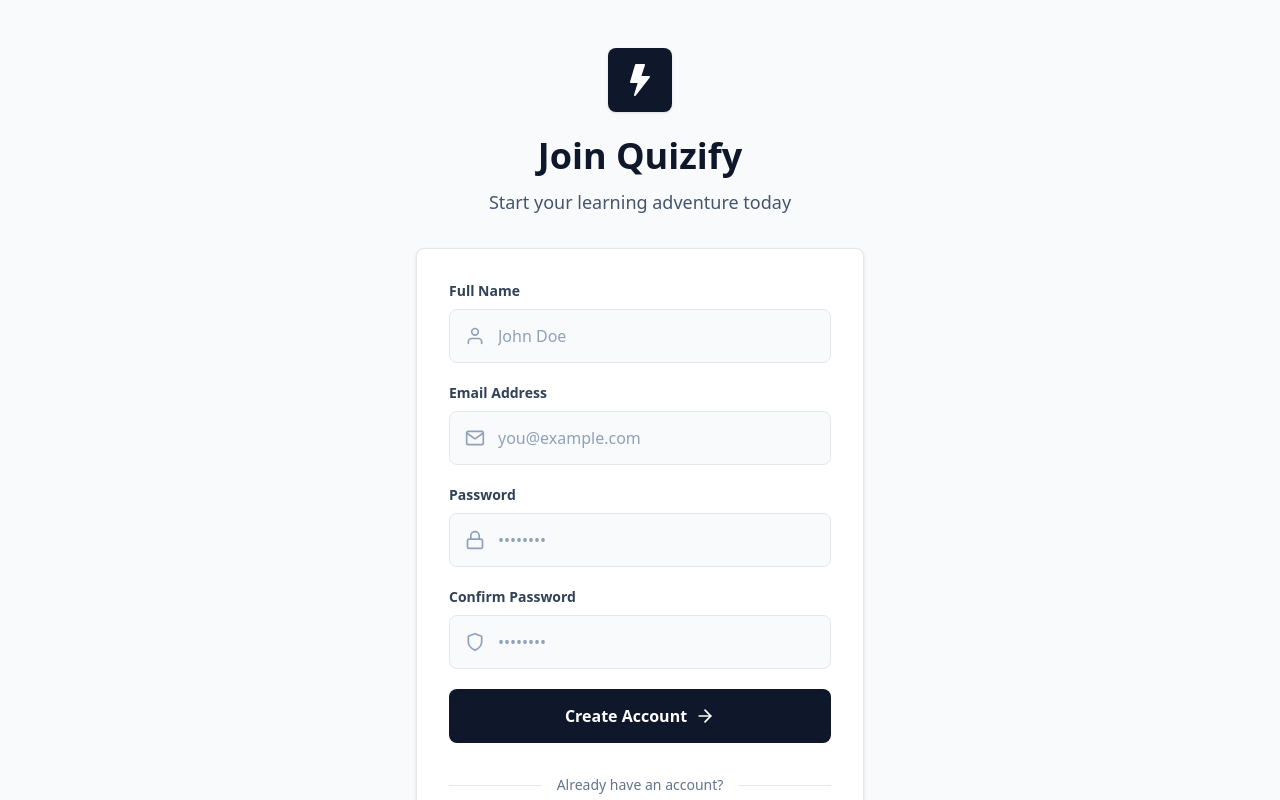
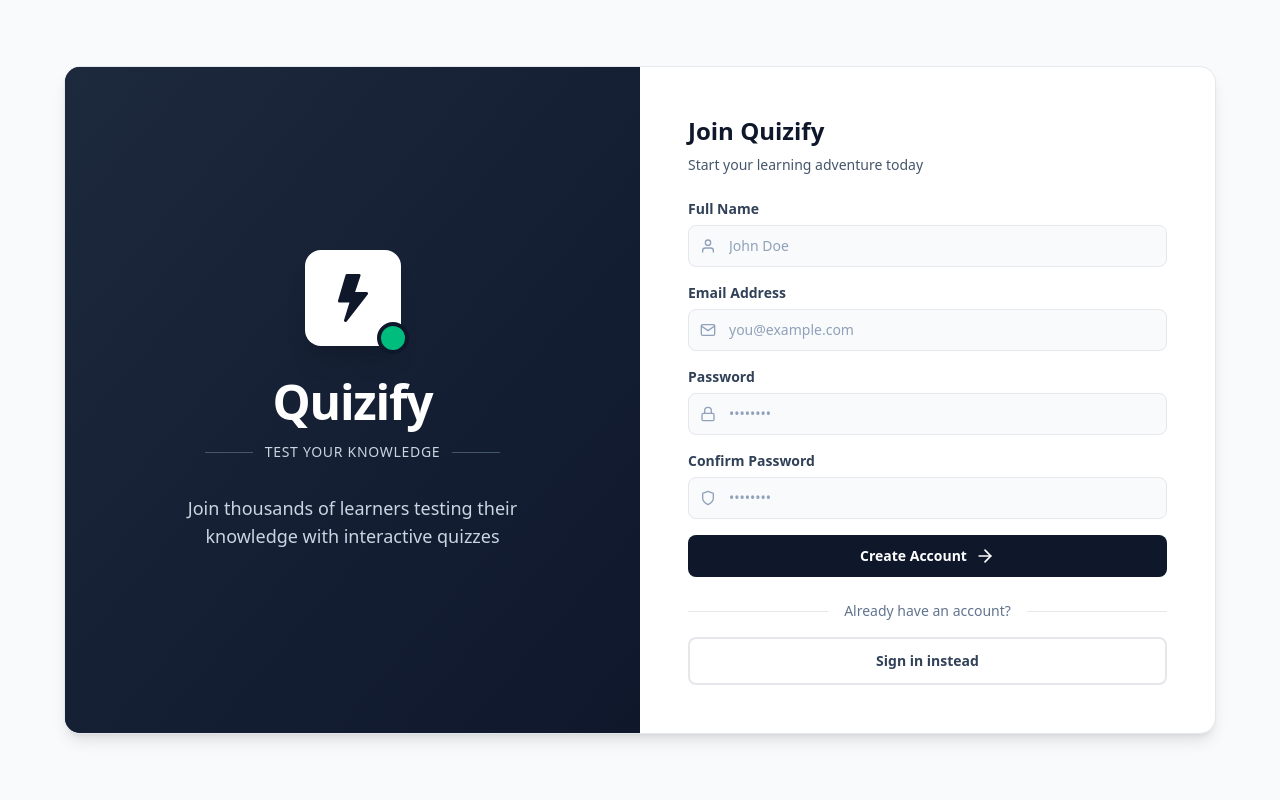
Before and after one commit to SauravKumar04/Quizify, a React (Vite) app in the folder frontend/: page /register in a window 1280 px wide. Shown: the top 800 px of the page. Built offline with nearby package versions, Linux system fonts and the light colour scheme.

Commit message:
style: Reduce register form size for better proportions
- Reduce container padding (p-6 sm:p-8 lg:p-12)
- Reduce input field padding (py-2.5)
- Reduce icon sizes (h-4 w-4)
- Reduce label margins (mb-1.5)
- Remove responsive font scaling (text-sm)
- Tighten form spacing (space-y-4)

```diff
--- a/frontend/src/pages/Register.jsx
+++ b/frontend/src/pages/Register.jsx
@@ -56,26 +56,57 @@
   };
 
   return (
-    <div className="min-h-screen bg-slate-50 flex items-center justify-center py-12 px-4 sm:px-6 lg:px-8">
-      <div className="max-w-md w-full space-y-6 sm:space-y-8">
-        {/* Logo & Header */}
-        <div className="text-center">
-          <div className="flex justify-center mb-6">
-            <div className="w-14 h-14 sm:w-16 sm:h-16 bg-slate-900 rounded-lg flex items-center justify-center shadow-sm">
-              <BsLightningFill className="w-7 h-7 sm:w-8 sm:h-8 text-white" />
+    <div className="min-h-screen bg-slate-50 flex items-center justify-center p-4">
+      <div className="max-w-6xl w-full bg-white rounded-2xl shadow-lg border border-gray-200 overflow-hidden">
+        <div className="grid lg:grid-cols-2 gap-0">
+          {/* Branding Side */}
+          <div className="hidden lg:flex bg-slate-900 p-12 flex-col justify-center items-center text-white relative overflow-hidden">
+            <div className="absolute inset-0 bg-gradient-to-br from-slate-800 to-slate-900"></div>
+            <div className="relative z-10 text-center">
+              <div className="flex justify-center mb-8">
+                <div className="relative group">
+                  <div className="w-24 h-24 bg-white rounded-2xl flex items-center justify-center shadow-xl">
+                    <BsLightningFill className="w-12 h-12 text-slate-900" />
+                  </div>
+                  <div className="absolute -bottom-2 -right-2 w-8 h-8 bg-emerald-500 rounded-full border-4 border-slate-900"></div>
                 </div>
               </div>
-          <h2 className="text-3xl sm:text-4xl font-bold text-slate-900">
+              <h1 className="text-5xl font-bold mb-4 tracking-tight">
+                Quizify
+              </h1>
+              <div className="flex items-center justify-center gap-3 mb-8">
+                <div className="h-px w-12 bg-slate-600"></div>
+                <p className="text-sm font-medium text-slate-300 uppercase tracking-wider">Test Your Knowledge</p>
+                <div className="h-px w-12 bg-slate-600"></div>
+              </div>
+              <p className="text-slate-300 text-lg max-w-sm mx-auto">
+                Join thousands of learners testing their knowledge with interactive quizzes
+              </p>
+            </div>
+          </div>
+
+          {/* Form Side */}
+          <div className="p-6 sm:p-8 lg:p-12">
+            {/* Mobile Logo */}
+            <div className="lg:hidden text-center mb-6">
+              <div className="flex justify-center mb-3">
+                <div className="w-14 h-14 bg-slate-900 rounded-xl flex items-center justify-center shadow-lg">
+                  <BsLightningFill className="w-7 h-7 text-white" />
+                </div>
+              </div>
+              <h1 className="text-2xl font-bold text-slate-900">Quizify</h1>
+            </div>
+
+            <div className="mb-6">
+              <h2 className="text-2xl font-bold text-slate-900 mb-2">
                 Join Quizify
               </h2>
-          <p className="mt-3 text-slate-600 text-base sm:text-lg">
+              <p className="text-slate-600 text-sm">
                 Start your learning adventure today
               </p>
             </div>
 
-        {/* Register Card */}
-        <div className="bg-white rounded-lg shadow-sm p-6 sm:p-8 border border-gray-200">
-          <form className="space-y-4 sm:space-y-5" onSubmit={handleSubmit}>
+          <form className="space-y-4" onSubmit={handleSubmit}>
             {error && (
               <div className="bg-red-50 border-l-4 border-red-500 text-red-700 px-4 py-3 rounded-lg flex items-start gap-3">
                 <div className="flex-shrink-0">
@@ -89,12 +120,12 @@
 
             {/* Name Input */}
             <div>
-              <label htmlFor="name" className="block text-sm font-semibold text-slate-700 mb-2">
+              <label htmlFor="name" className="block text-sm font-semibold text-slate-700 mb-1.5">
                 Full Name
               </label>
               <div className="relative group">
-                <div className="absolute inset-y-0 left-0 pl-4 flex items-center pointer-events-none">
-                  <FiUser className="h-5 w-5 text-slate-400 group-focus-within:text-slate-900 transition-colors" />
+                <div className="absolute inset-y-0 left-0 pl-3 flex items-center pointer-events-none">
+                  <FiUser className="h-4 w-4 text-slate-400 group-focus-within:text-slate-900 transition-colors" />
                 </div>
                 <input
                   id="name"
@@ -103,7 +134,7 @@
                   required
                   value={formData.name}
                   onChange={handleChange}
-                  className="block w-full pl-12 pr-4 py-3 sm:py-3.5 border border-gray-200 rounded-lg text-slate-900 placeholder-slate-400 focus:outline-none focus:ring-2 focus:ring-slate-900 focus:border-transparent transition-all bg-slate-50 hover:bg-white text-sm sm:text-base"
+                  className="block w-full pl-10 pr-4 py-2.5 border border-gray-200 rounded-lg text-slate-900 placeholder-slate-400 focus:outline-none focus:ring-2 focus:ring-slate-900 focus:border-transparent transition-all bg-slate-50 hover:bg-white text-sm"
                   placeholder="John Doe"
                 />
               </div>
@@ -111,12 +142,12 @@
 
             {/* Email Input */}
             <div>
-              <label htmlFor="email" className="block text-sm font-semibold text-slate-700 mb-2">
+              <label htmlFor="email" className="block text-sm font-semibold text-slate-700 mb-1.5">
                 Email Address
               </label>
               <div className="relative group">
-                <div className="absolute inset-y-0 left-0 pl-4 flex items-center pointer-events-none">
-                  <FiMail className="h-5 w-5 text-slate-400 group-focus-within:text-slate-900 transition-colors" />
+                <div className="absolute inset-y-0 left-0 pl-3 flex items-center pointer-events-none">
+                  <FiMail className="h-4 w-4 text-slate-400 group-focus-within:text-slate-900 transition-colors" />
                 </div>
                 <input
                   id="email"
@@ -125,7 +156,7 @@
                   required
                   value={formData.email}
                   onChange={handleChange}
-                  className="block w-full pl-12 pr-4 py-3 sm:py-3.5 border border-gray-200 rounded-lg text-slate-900 placeholder-slate-400 focus:outline-none focus:ring-2 focus:ring-slate-900 focus:border-transparent transition-all bg-slate-50 hover:bg-white text-sm sm:text-base"
+                  className="block w-full pl-10 pr-4 py-2.5 border border-gray-200 rounded-lg text-slate-900 placeholder-slate-400 focus:outline-none focus:ring-2 focus:ring-slate-900 focus:border-transparent transition-all bg-slate-50 hover:bg-white text-sm"
                   placeholder="you@example.com"
                 />
               </div>
@@ -133,12 +164,12 @@
 
             {/* Password Input */}
             <div>
-              <label htmlFor="password" className="block text-sm font-semibold text-slate-700 mb-2">
+              <label htmlFor="password" className="block text-sm font-semibold text-slate-700 mb-1.5">
                 Password
               </label>
               <div className="relative group">
-                <div className="absolute inset-y-0 left-0 pl-4 flex items-center pointer-events-none">
-                  <FiLock className="h-5 w-5 text-slate-400 group-focus-within:text-slate-900 transition-colors" />
+                <div className="absolute inset-y-0 left-0 pl-3 flex items-center pointer-events-none">
+                  <FiLock className="h-4 w-4 text-slate-400 group-focus-within:text-slate-900 transition-colors" />
                 </div>
                 <input
                   id="password"
@@ -147,7 +178,7 @@
                   required
                   value={formData.password}
                   onChange={handleChange}
-                  className="block w-full pl-12 pr-4 py-3 sm:py-3.5 border border-gray-200 rounded-lg text-slate-900 placeholder-slate-400 focus:outline-none focus:ring-2 focus:ring-slate-900 focus:border-transparent transition-all bg-slate-50 hover:bg-white text-sm sm:text-base"
+                  className="block w-full pl-10 pr-4 py-2.5 border border-gray-200 rounded-lg text-slate-900 placeholder-slate-400 focus:outline-none focus:ring-2 focus:ring-slate-900 focus:border-transparent transition-all bg-slate-50 hover:bg-white text-sm"
                   placeholder="••••••••"
                 />
               </div>
@@ -155,12 +186,12 @@
 
             {/* Confirm Password Input */}
             <div>
-              <label htmlFor="confirmPassword" className="block text-sm font-semibold text-slate-700 mb-2">
+              <label htmlFor="confirmPassword" className="block text-sm font-semibold text-slate-700 mb-1.5">
                 Confirm Password
               </label>
               <div className="relative group">
-                <div className="absolute inset-y-0 left-0 pl-4 flex items-center pointer-events-none">
-                  <FiShield className="h-5 w-5 text-slate-400 group-focus-within:text-slate-900 transition-colors" />
+                <div className="absolute inset-y-0 left-0 pl-3 flex items-center pointer-events-none">
+                  <FiShield className="h-4 w-4 text-slate-400 group-focus-within:text-slate-900 transition-colors" />
                 </div>
                 <input
                   id="confirmPassword"
@@ -169,7 +200,7 @@
                   required
                   value={formData.confirmPassword}
                   onChange={handleChange}
-                  className="block w-full pl-12 pr-4 py-3 sm:py-3.5 border border-gray-200 rounded-lg text-slate-900 placeholder-slate-400 focus:outline-none focus:ring-2 focus:ring-slate-900 focus:border-transparent transition-all bg-slate-50 hover:bg-white text-sm sm:text-base"
+                  className="block w-full pl-10 pr-4 py-2.5 border border-gray-200 rounded-lg text-slate-900 placeholder-slate-400 focus:outline-none focus:ring-2 focus:ring-slate-900 focus:border-transparent transition-all bg-slate-50 hover:bg-white text-sm"
                   placeholder="••••••••"
                 />
               </div>
@@ -179,7 +210,7 @@
             <button
               type="submit"
               disabled={loading}
-              className="group relative w-full flex justify-center items-center gap-2 py-3 sm:py-3.5 px-4 border border-transparent text-sm sm:text-base font-semibold rounded-lg text-white bg-slate-900 hover:bg-slate-800 focus:outline-none focus:ring-2 focus:ring-offset-2 focus:ring-slate-900 transition-all disabled:opacity-50 disabled:cursor-not-allowed"
+              className="group relative w-full flex justify-center items-center gap-2 py-2.5 px-4 border border-transparent text-sm font-semibold rounded-lg text-white bg-slate-900 hover:bg-slate-800 focus:outline-none focus:ring-2 focus:ring-offset-2 focus:ring-slate-900 transition-all disabled:opacity-50 disabled:cursor-not-allowed"
             >
               {loading ? (
                 <>
@@ -199,7 +230,7 @@
           </form>
 
           {/* Divider */}
-          <div className="mt-6 sm:mt-8 mb-6">
+          <div className="mt-6">
             <div className="relative">
               <div className="absolute inset-0 flex items-center">
                 <div className="w-full border-t border-gray-200"></div>
@@ -213,24 +244,11 @@
           {/* Login Link */}
           <Link
             to="/login"
-            className="w-full flex justify-center items-center gap-2 py-3 sm:py-3.5 px-4 border-2 border-gray-200 text-sm sm:text-base font-semibold rounded-lg text-slate-700 hover:border-slate-900 hover:bg-slate-50 focus:outline-none focus:ring-2 focus:ring-offset-2 focus:ring-slate-900 transition-all"
+            className="mt-4 w-full flex justify-center items-center gap-2 py-3 px-4 border-2 border-gray-200 text-sm font-semibold rounded-lg text-slate-700 hover:border-slate-900 hover:bg-slate-50 transition-all"
           >
             Sign in instead
           </Link>
         </div>
-
-        {/* Features */}
-        <div className="grid grid-cols-3 gap-4 px-4">
-          {[
-            { icon: FiCheckCircle, text: 'Free Forever' },
-            { icon: FiCheckCircle, text: 'No Credit Card' },
-            { icon: FiCheckCircle, text: 'Instant Access' },
-          ].map((feature, index) => (
-            <div key={index} className="flex flex-col items-center gap-1.5">
-              <feature.icon className="w-4 h-4 text-slate-900" />
-              <span className="text-xs text-slate-600 font-medium">{feature.text}</span>
-            </div>
-          ))}
       </div>
     </div>
   </div>
```
Lines whose indentation alone changed are shown as unchanged.
